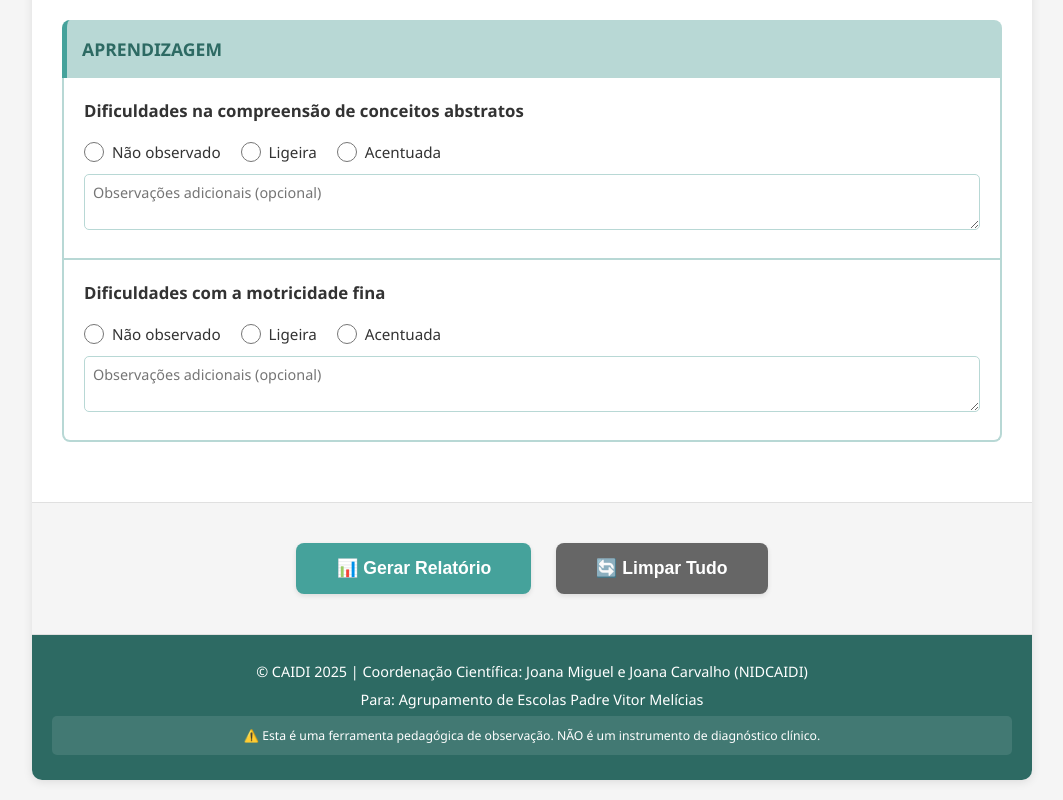
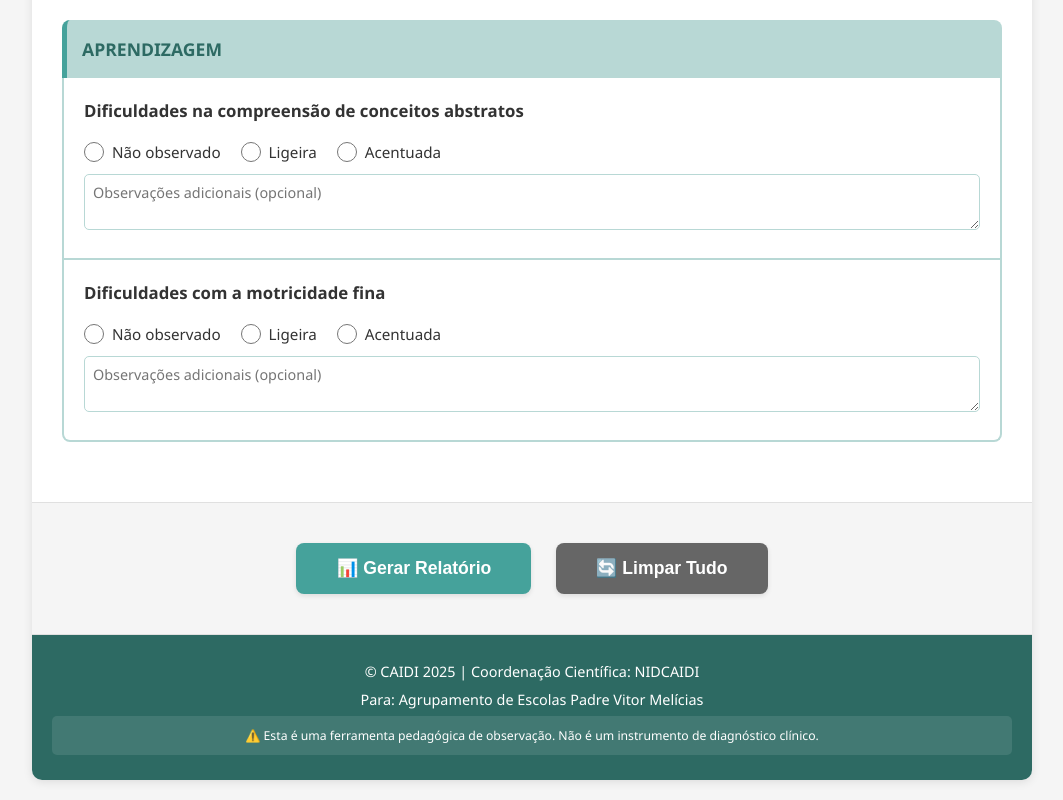
Before and after one commit to JoBeaMi/checklist-pea, a plain HTML site: page index.html in a window 1280 px wide. Shown: the part 3968-4768 px from the top of the page, without its empty margins (108-1171 px from the left). Drawn offline with Linux system fonts and the light colour scheme.

Commit message:
Update index.html

```diff
--- a/index.html
+++ b/index.html
@@ -77,9 +77,9 @@
 
         <!-- Rodapé -->
         <footer class="footer">
-            <p>© CAIDI 2025 | Coordenação Científica: Joana Miguel e Joana Carvalho (NIDCAIDI)</p>
+            <p>© CAIDI 2025 | Coordenação Científica: NIDCAIDI</p>
             <p>Para: Agrupamento de Escolas Padre Vitor Melícias</p>
-            <p class="aviso">⚠️ Esta é uma ferramenta pedagógica de observação. NÃO é um instrumento de diagnóstico clínico.</p>
+            <p class="aviso">⚠️ Esta é uma ferramenta pedagógica de observação. Não é um instrumento de diagnóstico clínico.</p>
         </footer>
     </div>
 
```
